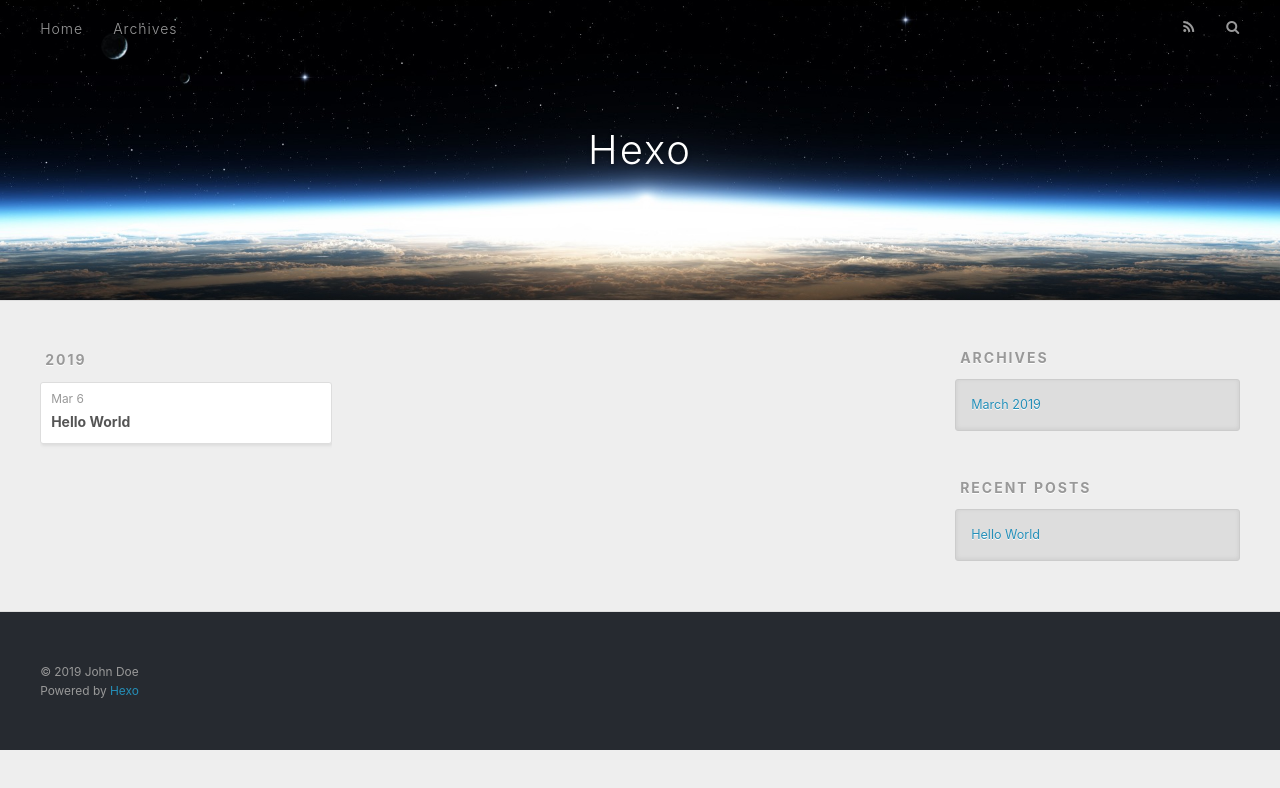
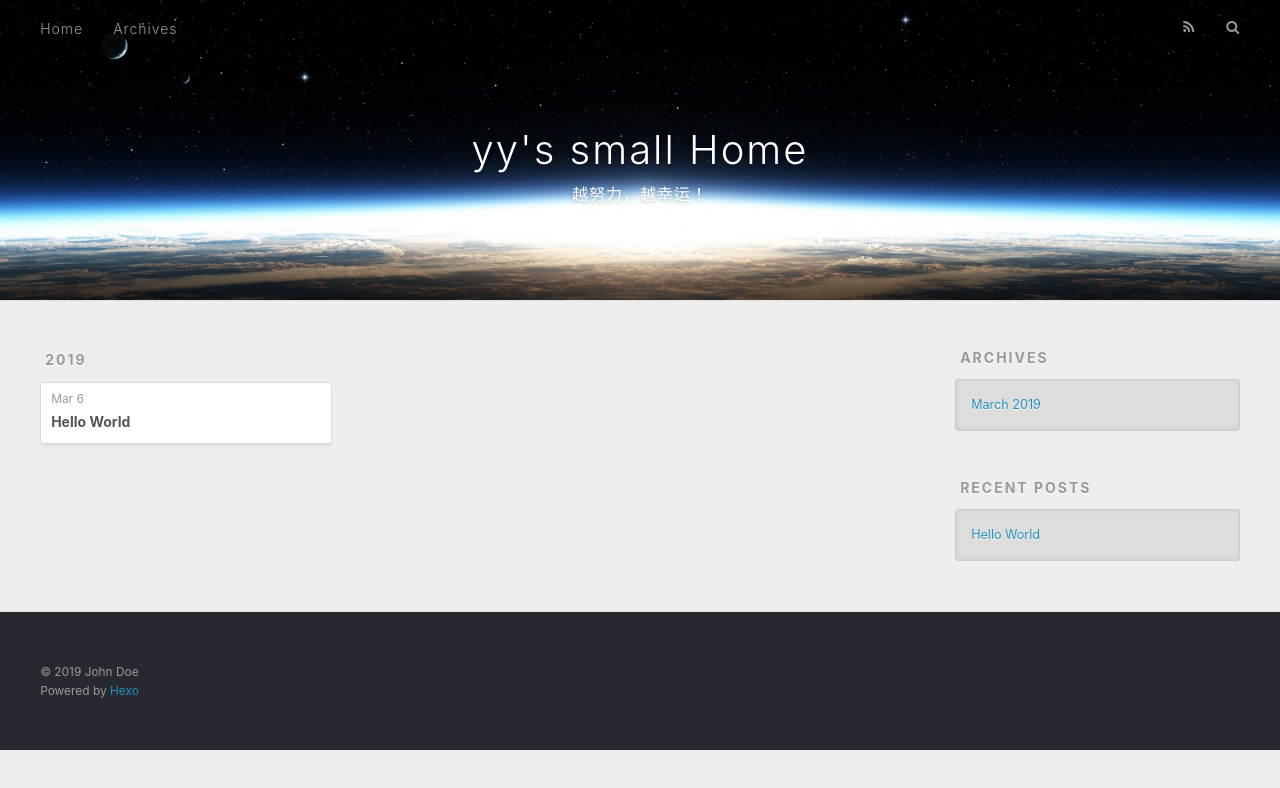
Before and after one commit to 1252797420/1252797420.github.io, a plain HTML site: page archives/2019/03/index.html in a window 1280 px wide. Drawn offline with nearby package versions, Linux system fonts and the light colour scheme.

Commit message:
Site updated: 2019-03-06 11:44:06

```diff
--- a/archives/2019/03/index.html
+++ b/archives/2019/03/index.html
@@ -5,17 +5,17 @@
 
 
 
-  <title>Archives: 2019/3 | Hexo</title>
+  <title>Archives: 2019/3 | yy&#39;s small Home</title>
   <meta name="viewport" content="width=device-width, initial-scale=1, maximum-scale=1">
   <meta property="og:type" content="website">
-<meta property="og:title" content="Hexo">
+<meta property="og:title" content="yy&#39;s small Home">
 <meta property="og:url" content="http://yoursite.com/archives/2019/03/index.html">
-<meta property="og:site_name" content="Hexo">
+<meta property="og:site_name" content="yy&#39;s small Home">
 <meta property="og:locale" content="default">
 <meta name="twitter:card" content="summary">
-<meta name="twitter:title" content="Hexo">
+<meta name="twitter:title" content="yy&#39;s small Home">
 
-    <link rel="alternate" href="/atom.xml" title="Hexo" type="application/atom+xml">
+    <link rel="alternate" href="/atom.xml" title="yy&#39;s small Home" type="application/atom+xml">
 
 
     <link rel="icon" href="/favicon.png">
@@ -34,8 +34,12 @@
   <div id="header-outer" class="outer">
     <div id="header-title" class="inner">
       <h1 id="logo-wrap">
-        <a href="/" id="logo">Hexo</a>
+        <a href="/" id="logo">yy&#39;s small Home</a>
       </h1>
+
+        <h2 id="subtitle-wrap">
+          <a href="/" id="subtitle">越努力，越幸运！</a>
+        </h2>
 
     </div>
     <div id="header-inner" class="inner">
```
Also changed, not shown: 2019/03/06/hello-world/index.html (+8 -4 lines), archives/2019/index.html (+10 -6 lines), archives/index.html (+10 -6 lines), index.html (+10 -6 lines).
